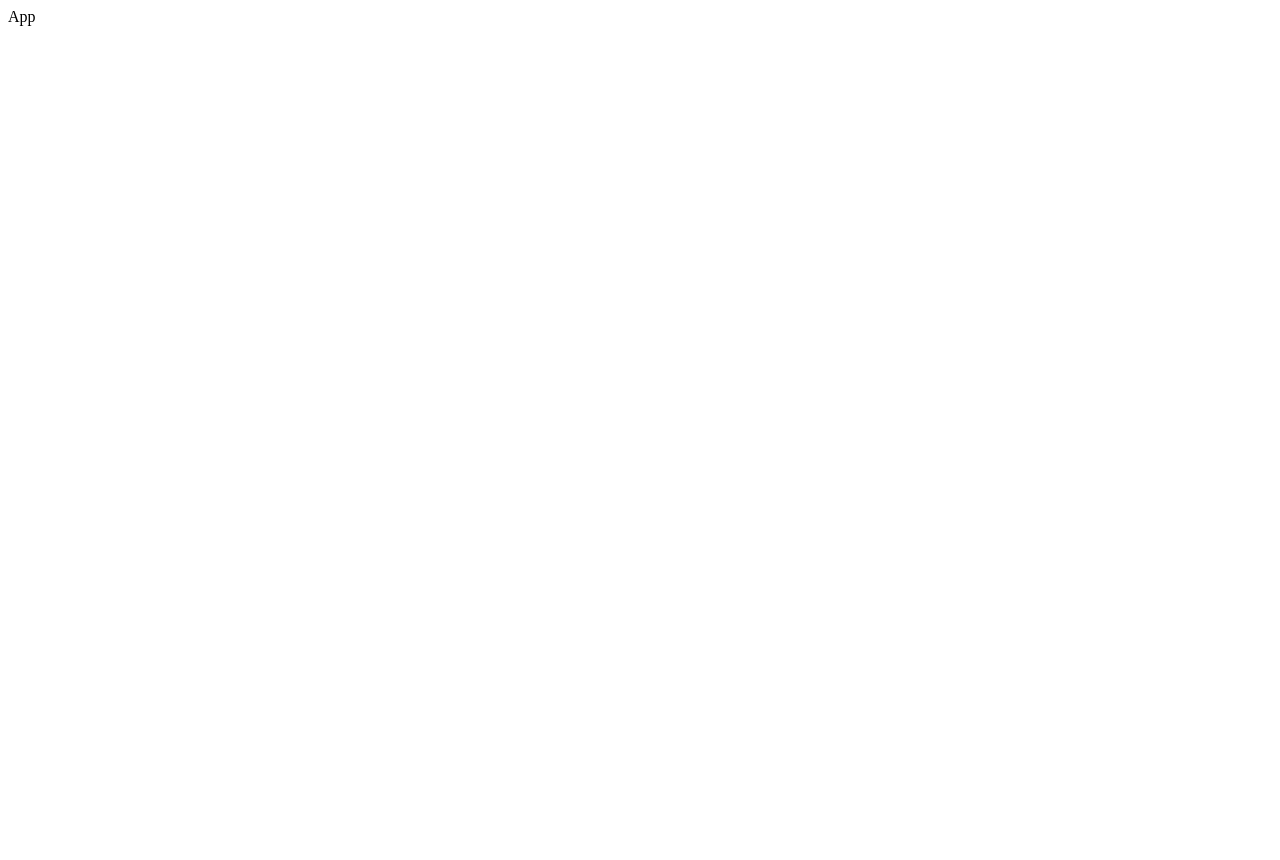
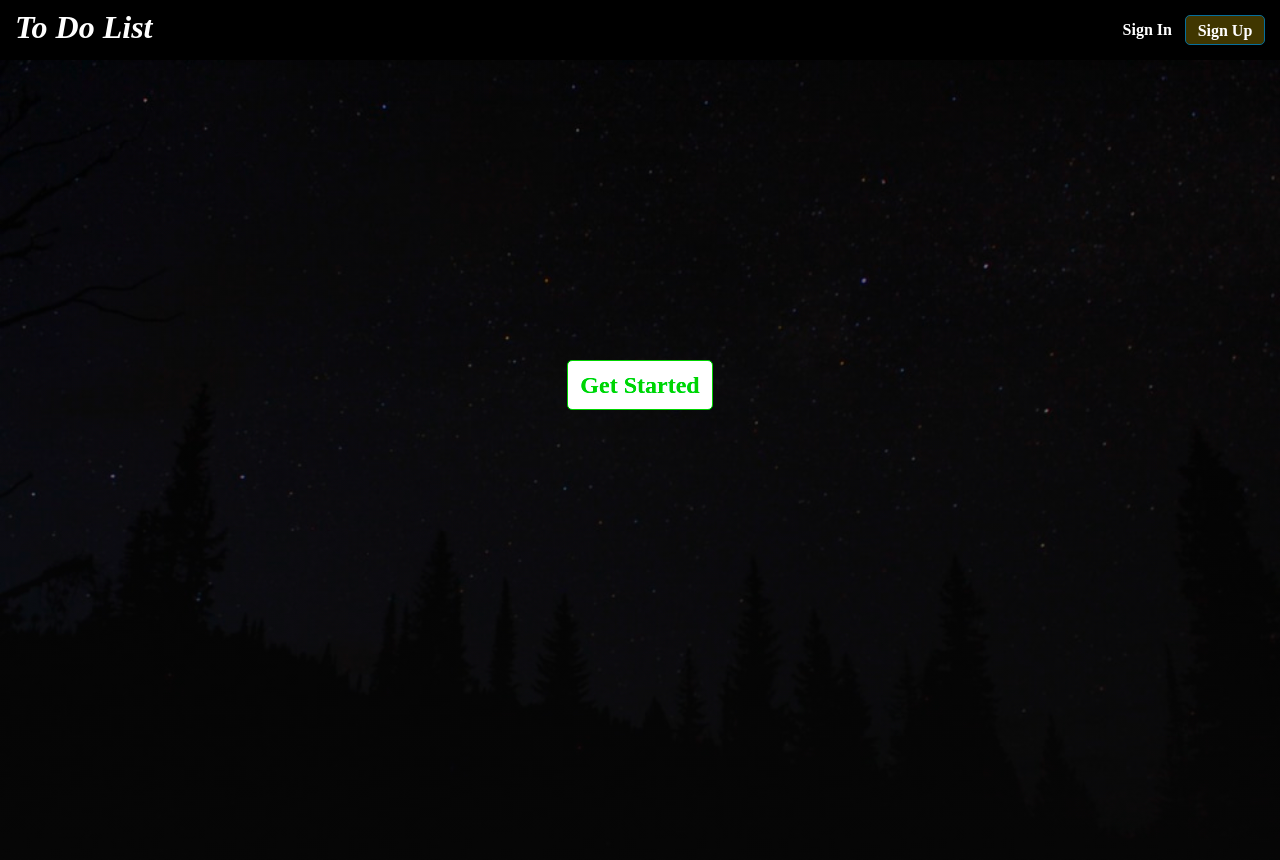
Before and after one commit to abdullahmujahidali/PERN-ToDoApp, a React app in the folder client/: page / in a window 1280 px wide. Before the commit the page ends 800 px from the top, so only its background shows below. Built offline with nearby package versions, Linux system fonts and the light colour scheme.

Commit message:
Landing Page & Nav Bar Designed

```diff
--- a/client/package.json
+++ b/client/package.json
@@ -9,6 +9,7 @@
     "react": "^17.0.2",
     "react-dom": "^17.0.2",
     "react-scripts": "4.0.3",
+    "styled-components": "^5.3.0",
     "web-vitals": "^1.1.2"
   },
   "scripts": {
--- a/client/public/index.html
+++ b/client/public/index.html
@@ -15,6 +15,8 @@
       user's mobile device or desktop. See https://developers.google.com/web/fundamentals/web-app-manifest/
     -->
     <link rel="manifest" href="%PUBLIC_URL%/manifest.json" />
+    <link href="https://stackpath.bootstrapcdn.com/bootstrap/4.4.1/css/bootstrap.min.css" rel="stylesheet"
+      integrity="sha384-Vkoo8x4CGsO3+Hhxv8T/Q5PaXtkKtu6ug5TOeNV6gBiFeWPGFN9MuhOf23Q9Ifjh" crossorigin="anonymous">
     <!--
       Notice the use of %PUBLIC_URL% in the tags above.
       It will be replaced with the URL of the `public` folder during the build.
@@ -24,7 +26,19 @@
       work correctly both with client-side routing and a non-root public URL.
       Learn how to configure a non-root public URL by running `npm run build`.
     -->
-    <title>React App</title>
+    <title>To Do App</title>
+    <style>
+      * {
+        padding: 0;
+        margin: 0;
+        box-sizing: border-box;
+      }
+      body {
+        font-size: normal;
+        font-family: lora;
+        color: #111;
+      }
+    </style>
   </head>
   <body>
     <noscript>You need to enable JavaScript to run this app.</noscript>
--- a/client/src/components/App.js
+++ b/client/src/components/App.js
@@ -1,9 +1,10 @@
 import React from 'react';
+import Landing from './landing/Landing';
 
 function App() {
   return (
     <div className="App">
-      App
+      <Landing />
     </div>
   );
 }
--- /dev/null
+++ b/client/src/components/landing/Landing.jsx
@@ -0,0 +1,22 @@
+import React from 'react';
+import { Main } from './Styles'
+import NavBar from '../nav/NavBar';
+
+const Landing = () => {
+  return (
+    <>
+      <NavBar />
+      <Main>
+        <div className="container-fluid d-flex justify-content-center">
+          <div className="row">
+            <div className="col-md-12">
+              <button className="btn">Get Started</button>
+            </div>
+          </div>
+        </div>
+      </Main>
+    </>
+  )
+}
+
+export default Landing;
--- /dev/null
+++ b/client/src/components/landing/Styles.js
@@ -0,0 +1,27 @@
+
+import styled from 'styled-components';
+
+export const Main = styled.div`
+  background-image: url('/todo.jpg');
+  filter: saturate(200%);
+  background-image:
+  linear-gradient(rgba(1, 1, 1, 0.52), rgba(8,8,8, 0.73)),
+  url('/todo.jpg');
+  width: 100%;
+  height: 100vh;
+  background-size: cover;
+  .container-fluid {
+    height: 100%;
+  }
+  .row {
+    margin-top: 300px;
+    .btn {
+      border: 1px solid #06A82A;
+      background: #FFFFFF;
+      font-size: x-large;
+      border-radius: 5px;
+      color: #06A82A;
+      font-weight: 600;
+    }
+  }
+`;
--- /dev/null
+++ b/client/src/components/nav/NavBar.jsx
@@ -0,0 +1,27 @@
+import React from 'react';
+import {Nav} from './Styles'
+const Navbar = ()=>{
+    return (
+        <Nav>
+            <div class="container-fluid">
+                <div className="row">
+                    <div className="col-md-5">
+                        <div className="logo">
+                            <a href="/">To Do List</a>
+                        </div>
+                    </div>
+                    <div className="auth-btns col-md-7">
+                        <button className="btn sign-up">
+                            Sign Up
+                        </button>
+                        <button className="btn sign-in">
+                            Sign In
+                        </button>
+                    </div>
+                </div>
+            </div>
+        </Nav>
+    )
+};
+
+export default Navbar;
--- /dev/null
+++ b/client/src/components/nav/Styles.js
@@ -0,0 +1,40 @@
+import styled from 'styled-components';
+
+export const Nav = styled.nav`
+  display: inline-block;
+  width: 100%;
+  height: 60px;
+  color: #fff;
+  background-color: #000;
+  .logo {
+    font-family: Lora;
+    font-style: italic;
+    font-weight: bold;
+    line-height: 55px;
+    font-size: xx-large;
+    a {
+      text-decoration: none;
+      color: #ffffff;
+    }
+  }
+  .auth-btns {
+    width: 100%;
+    .btn {
+      float: right;
+      color: #fff;
+      font-weight: 600;
+    }
+    .sign-in {
+      line-height: 45px;
+    }
+    .sign-up {
+      height: 30px;
+      width: 80px;
+      background: rgba(255, 215, 3, 0.25);
+      border: 1px solid #07709D;
+      border-radius: 5px;
+      padding: 3px;
+      margin-top: 15px;
+    }
+  }
+`;
```
Also changed, not shown: client/public/todo.jpg (added), 1 other file.
